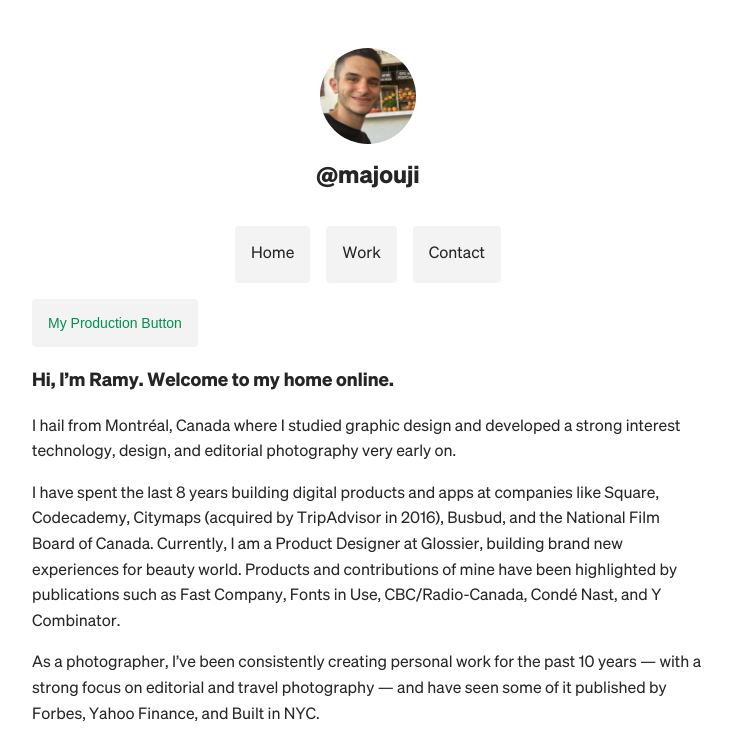
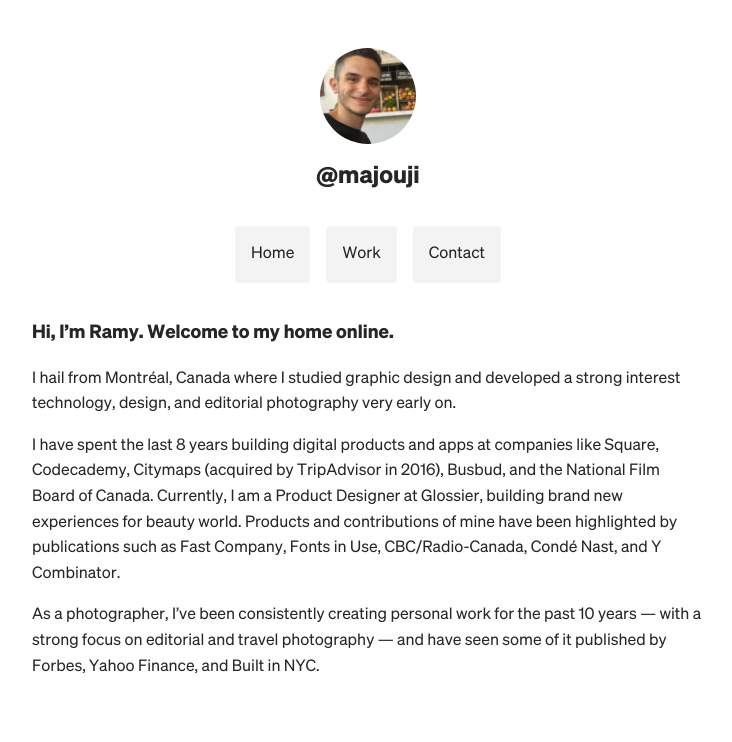
Before and after one commit to majouji/ramy.design, a Next.js app: page /about in a window 1280 px wide. Shown: the top 742 px of the page, without its empty margins (272-1004 px from the left). Built offline with nearby package versions, Linux system fonts and the light colour scheme.

Commit message:
CSS updates

```diff
--- a/components/layout.js
+++ b/components/layout.js
@@ -60,10 +60,6 @@ export default function Layout({ children, home }) {
           </>
         )}
       </header>
-      <ButtonInternal
-        label="My Production Button"
-        url="/work/square"
-      ></ButtonInternal>
       <main>{children}</main>
       {!home && (
         <div className={styles.backToHome}>
--- a/styles/global.sass
+++ b/styles/global.sass
@@ -27,11 +27,13 @@ body, html
   color: var(--background-main)
 
 a::selection
+  background-color: var(--color-accent)
+  color: var(--color-text)
   text-decoration: underline !important
 
 ::-moz-selection
-  background-color: var(--color-highlight)
-  color: var(--color-accent)
+  background-color: var(--color-accent)
+  color: var(--background-main)
 
 h1
   font-size: var(--font-size-large)
@@ -48,6 +50,11 @@ a
     color: var(--color-accent-active)
     bottom: 0
     transition: 70ms ease-out
+
+article p
+  font-family: var(--font-serif-text)
+  font-size: var(--font-size-large)
+  line-height: 32px
 
 ul, ol
   padding: 0 20px
--- a/styles/variables.sass
+++ b/styles/variables.sass
@@ -16,7 +16,7 @@
 
   // Font Sizes
   --font-size-xlarge:             32px
-  --font-size-large:              26px
+  --font-size-large:              24px
   --font-size-medium:             21px
   --font-size-base:               16px
   --font-size-small:              14px
```
Also changed, not shown: pages/posts/[id].js (+5 -2 lines), posts/markdown.md (+3 -2 lines).
